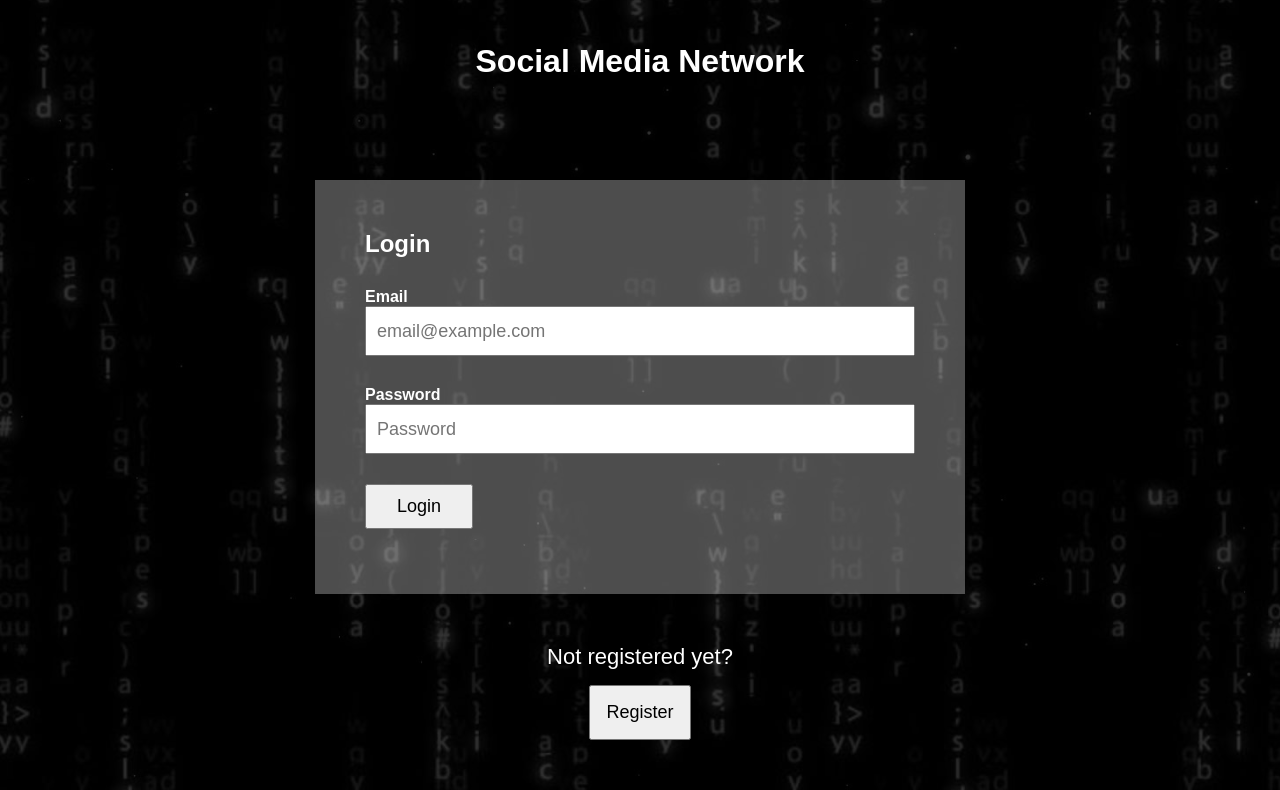
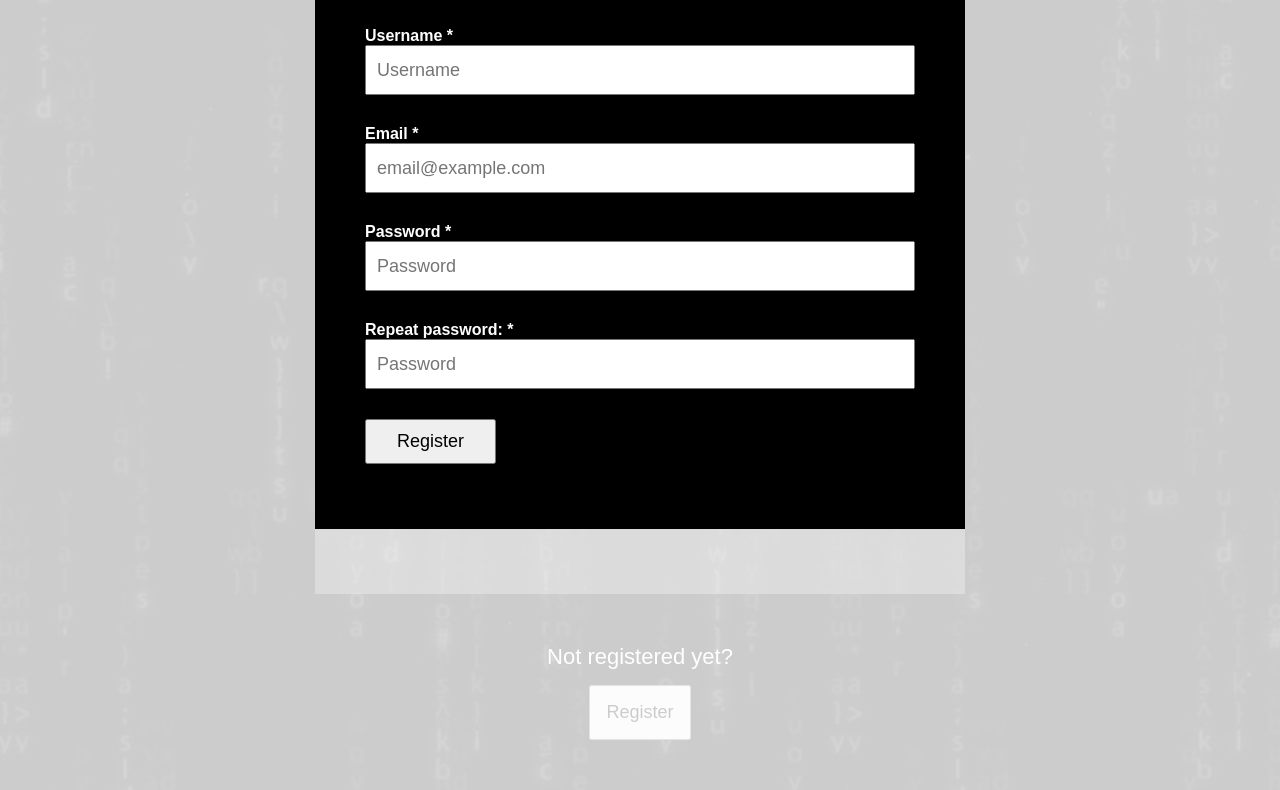
Before and after one commit to zivojindavidovic/SocialMediaNetwork, a plain HTML site: page index.html in a window 1280 px wide. Both pictures are taken after a click on the button "Register". Shown: the part 161-951 px from the top of the page. Drawn offline with Linux system fonts and the light colour scheme.

Commit message:
modal registration

```diff
--- a/index.html
+++ b/index.html
@@ -36,5 +36,36 @@
         <button id="register">Register</button>
     </div>
 
+    <div class="custom-modal">
+        <button id="closeModal">X</button>
+
+        <form id="registration-form">
+            <h2>Registration</h2>
+
+            <div>
+                <label for="username">Username *</label>
+                <input type="text" name="username" id="username" placeholder="Username">
+            </div>
+            <div>
+                <label for="email">Email *</label>
+                <input type="email" name="email" id="register_email" placeholder="email@example.com">
+            </div>
+            <div>
+                <label for="password">Password *</label>
+                <input type="password" name="password" id="register_password" placeholder="Password">
+            </div>
+            <div>
+                <label for="repeat_password">Repeat password: *</label>
+                <input type="password" name="repeat_password" id="repeat_password" placeholder="Password">
+            </div>
+            <div>
+                <button>Register</button>
+            </div>
+        </form>
+    </div>
+
+    <script src="js/Validator.js"></script>
+    <script src="js/app.js"></script>
+
 </body>
 </html>
--- /dev/null
+++ b/js/app.js
@@ -0,0 +1,7 @@
+document.querySelector('#register').addEventListener('click', () => {
+    document.querySelector('.custom-modal').style.display = 'block';
+});
+
+document.querySelector('#closeModal').addEventListener('click', () => {
+    document.querySelector('.custom-modal').style.display = 'none';
+});
--- a/style.css
+++ b/style.css
@@ -75,3 +75,30 @@ form div button{
     font-size: 22px;
     margin-bottom: 15px;
 }
+
+.custom-modal{
+    display: none;
+    background-color: black;
+    box-shadow: rgba(255, 255, 255, 0.8) 0 0 1000px 1000px;
+    max-width: 650px;
+    margin: auto;
+    padding: 50px;
+    position: absolute;
+    top: 10%;
+    left: 0;
+    right: 0;
+    width: 100%;
+}
+
+.custom-modal button#closeModal{
+    height: 20px;
+    width: 20px;
+    color: white;
+    background-color: transparent;
+    border: none;
+    font-size: 25px;
+    font-weight: bold;
+    position: absolute;
+    right: 30px;
+    top: 30px;
+}
```
